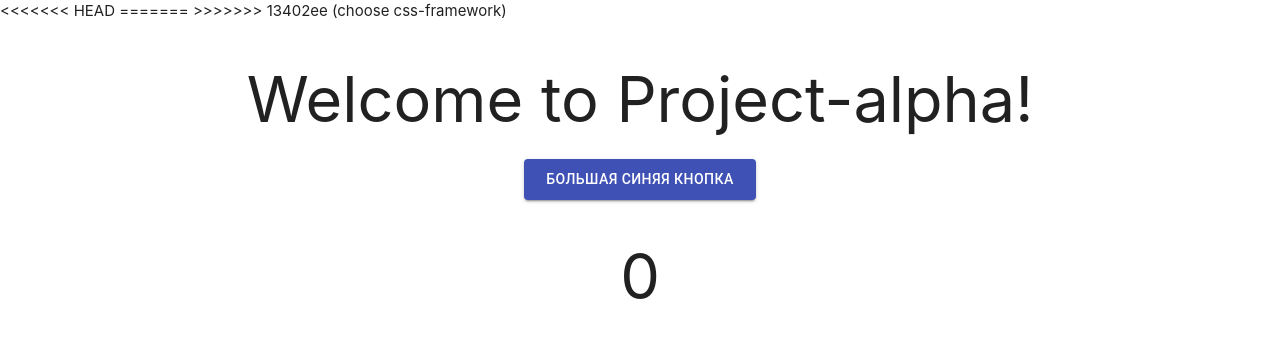
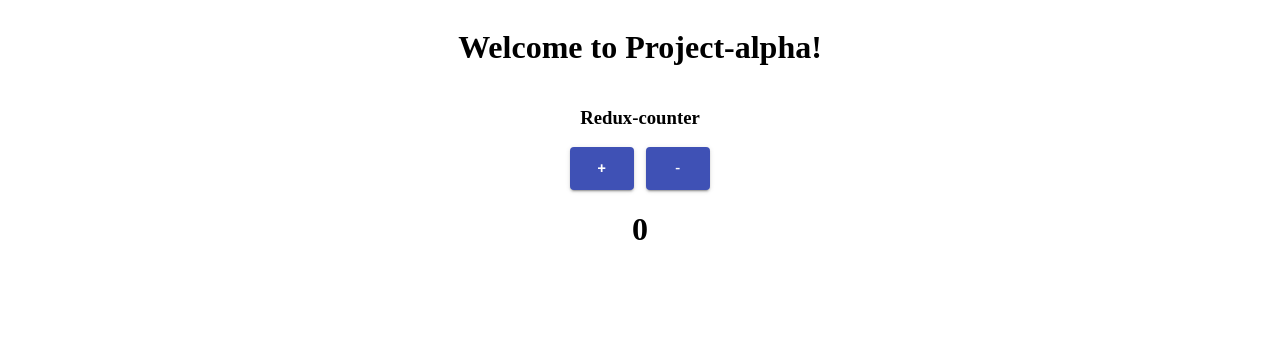
Before and after one commit to asynccat/project-alpha, a React (Create React App) app in the folder frontend/: page / in a window 1280 px wide. Shown: the top 338 px of the page. Built offline with nearby package versions, Linux system fonts and the light colour scheme.

Commit message:
feat(pa-4): made a build on frontend for connecting with backend

```diff
--- a/frontend/package.json
+++ b/frontend/package.json
@@ -11,12 +11,15 @@
     "@types/node": "^12.20.1",
     "@types/react": "^17.0.2",
     "@types/react-dom": "^17.0.1",
+    "@types/react-redux": "^7.1.16",
     "axios": "^0.21.1",
     "materialize-css": "^1.0.0-rc.2",
     "react": "^17.0.1",
     "react-dom": "^17.0.1",
+    "react-redux": "^7.2.2",
     "react-scripts": "4.0.2",
     "react-testing-library": "^8.0.1",
+    "redux": "^4.0.5",
     "stylelint-scss": "^3.19.0",
     "typescript": "^4.1.5",
     "web-vitals": "^1.1.0"
--- a/frontend/public/index.html
+++ b/frontend/public/index.html
@@ -10,13 +10,6 @@
       content="Web site created using create-react-app"
     />
     <link rel="apple-touch-icon" href="%PUBLIC_URL%/logo192.png" />
-<<<<<<< HEAD
-=======
-    <link
-      rel="stylesheet"
-      href="https://cdnjs.cloudflare.com/ajax/libs/materialize/1.0.0/css/materialize.min.css"
-    />
->>>>>>> 13402ee (choose css-framework)
     <!--
       manifest.json provides metadata used when your web app is installed on a
       user's mobile device or desktop. See https://developers.google.com/web/fundamentals/web-app-manifest/
--- a/frontend/src/App.tsx
+++ b/frontend/src/App.tsx
@@ -1,11 +1,18 @@
 import React from 'react';
-import { BlueButton } from './components/button/Button';
+import { createStore } from 'redux';
+import { Provider } from 'react-redux';
+import Counter from './components/counter/Counter';
+import counterReducer from '../src/reducers/counterReducer';
+const store = createStore(counterReducer);
 
 const App: React.FC = () => {
   return (
     <div className="container page">
       <h1>Welcome to Project-alpha!</h1>
-      <BlueButton />
+      <h3>Redux-counter</h3>
+      <Provider store={store}>
+        <Counter />
+      </Provider>
     </div>
   );
 };
--- /dev/null
+++ b/frontend/src/actions/Counter.tsx
@@ -0,0 +1,9 @@
+import { CounterTypes } from './index';
+
+export const increaseCount = () => ({
+  type: CounterTypes.INCREASE_COUNT,
+});
+
+export const decreaseCount = () => ({
+  type: CounterTypes.DECREASE_COUNT,
+});
--- /dev/null
+++ b/frontend/src/actions/index.tsx
@@ -0,0 +1,20 @@
+import { Action } from 'redux';
+
+export enum CounterTypes {
+  INCREASE_COUNT = 'INCREASE_COUNT',
+  DECREASE_COUNT = 'DECREASE_COUNT',
+}
+
+export interface CounterState {
+  count: number;
+}
+
+export interface IncrementAction extends Action {
+  type: CounterTypes.INCREASE_COUNT;
+}
+
+export interface DecrementAction extends Action {
+  type: CounterTypes.DECREASE_COUNT;
+}
+
+export type CounterActions = IncrementAction | DecrementAction;
--- a/frontend/src/components/button/Button.scss
+++ /dev/null
@@ -1,10 +0,0 @@
-button {
-  background-color: lightseagreen;
-  color: white;
-  cursor: pointer;
-  font-size: 2rem;
-}
-
-h1 {
-  text-align: center;
-}
--- a/frontend/src/components/button/Button.tsx
+++ /dev/null
@@ -1,22 +0,0 @@
-import React, { useState } from 'react';
-import Button from '@material-ui/core/Button';
-
-export const BlueButton: React.FC = () => {
-  const [count, setCount] = useState(0);
-
-  return (
-    <div>
-      <Button
-        variant="contained"
-        size="large"
-        color="primary"
-        onClick={() => setCount(count + 1)}
-      >
-        Большая синяя кнопка
-      </Button>
-      <h1 className="counter">
-        <span> {count}</span>
-      </h1>
-    </div>
-  );
-};
--- /dev/null
+++ b/frontend/src/components/counter/Counter.scss
@@ -0,0 +1,3 @@
+h1 {
+    text-align: center;
+  }
--- /dev/null
+++ b/frontend/src/components/counter/Counter.tsx
@@ -0,0 +1,62 @@
+import React, { Component } from 'react';
+import Button from '@material-ui/core/Button';
+import { connect } from 'react-redux';
+import { bindActionCreators, Dispatch } from 'redux';
+import { increaseCount, decreaseCount } from '../../actions/Counter';
+import { CounterState } from '../../actions';
+
+interface CounterProps {
+  readonly increaseCount: () => void;
+  readonly decreaseCount: () => void;
+  readonly count: number;
+}
+
+class Counter extends Component<CounterProps> {
+  static mapStateToProps = (state: CounterState) => {
+    return {
+      count: state.count,
+    };
+  };
+
+  static mapDispatchToProps = (dispatch: Dispatch) => {
+    return bindActionCreators(
+      {
+        increaseCount,
+        decreaseCount,
+      },
+      dispatch
+    );
+  };
+
+  render() {
+    const { increaseCount, decreaseCount } = this.props;
+    return (
+      <div>
+        <Button
+          variant="contained"
+          size="large"
+          color="primary"
+          onClick={increaseCount}
+        >
+          +
+        </Button>
+        &nbsp; &nbsp;
+        <Button
+          variant="contained"
+          size="large"
+          color="primary"
+          onClick={decreaseCount}
+        >
+          -
+        </Button>
+        <h1>
+          <span>{this.props.count}</span>
+        </h1>
+      </div>
+    );
+  }
+}
+export default connect(
+  Counter.mapStateToProps,
+  Counter.mapDispatchToProps
+)(Counter);
--- a/frontend/src/index.scss
+++ b/frontend/src/index.scss
@@ -1,2 +1,2 @@
-@import './components/button/Button.scss';
+@import './components/counter/Counter.scss';
 @import './App.scss';
--- /dev/null
+++ b/frontend/src/reducers/counterReducer.tsx
@@ -0,0 +1,20 @@
+import { CounterTypes, CounterState, CounterActions } from '../actions';
+import { Action } from 'redux';
+
+const initialState: CounterState | any = {
+  count: 0,
+};
+
+export default function counterReducer(
+  state: CounterState = initialState,
+  action: Action | CounterActions
+) {
+  switch (action.type) {
+    case CounterTypes.INCREASE_COUNT:
+      return { ...state, count: state.count + 1 };
+    case CounterTypes.DECREASE_COUNT:
+      return { ...state, count: state.count - 1 };
+    default:
+      return state;
+  }
+}
```
Also changed, not shown: 2 other files (tests, documents, lock files or other folders).
